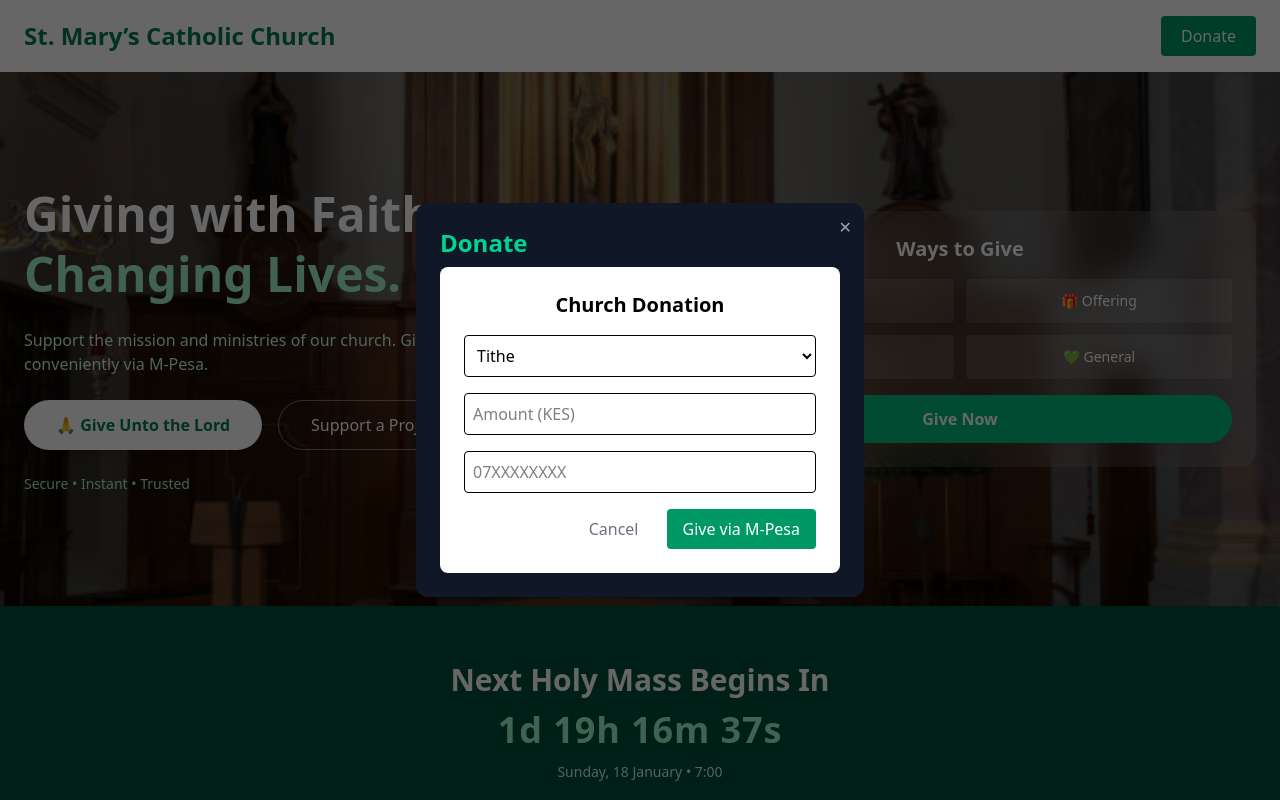
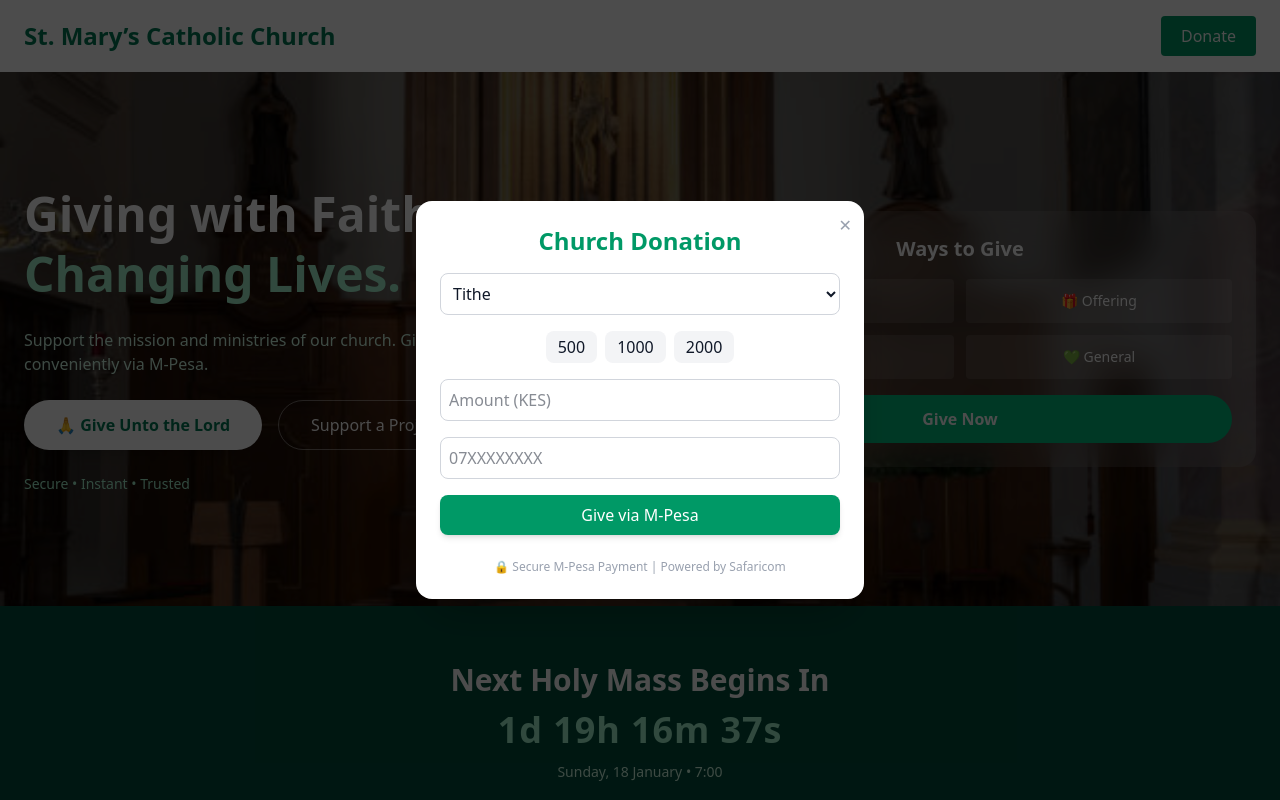
Before and after one commit to Francisomondi/churchDonation, a React app in the folder frontend/: page / in a window 1280 px wide. Both pictures are taken after a click on the button "Donate". Shown: the top 800 px of the page. Built offline with nearby package versions, Linux system fonts and the light colour scheme; no server answers; the HTML template or start-up script is replaced by a standard one.

Commit message:
Dnation modaal udated

```diff
--- a/frontend/src/App.jsx
+++ b/frontend/src/App.jsx
@@ -7,11 +7,12 @@ function App() {
     <Home />
     <Toaster
         position="top-center"
-        autoClose={4000}
+        autoClose={5000}
         closeOnClick
         pauseOnHover
         draggable
         theme="dark"
+        reverseOrder={false}
       />
   </>
 );
--- a/frontend/src/components/DonationModal.jsx
+++ b/frontend/src/components/DonationModal.jsx
@@ -1,9 +1,11 @@
 import { useState } from "react";
+import { motion } from "framer-motion";
 import toast from "react-hot-toast";
 import axiosInstance from "../../lib/axios";
 
 export default function DonateModal({ onClose, cause }) {
   const [loading, setLoading] = useState(false);
+  const [success, setSuccess] = useState(false); // ✅ NEW
   const [form, setForm] = useState({
     type: "tithe",
     amount: "",
@@ -14,57 +16,79 @@ export default function DonateModal({ onClose, cause }) {
     setForm({ ...form, [e.target.name]: e.target.value });
   };
 
+  const normalizePhone = (phone) =>
+    phone.startsWith("0") ? `254${phone.slice(1)}` : phone;
+
   const handleSubmit = async (e) => {
     e.preventDefault();
     setLoading(true);
 
     try {
-      const res = await axiosInstance.post("/api/donation/stkpush", form);
+      const payload = {
+        ...form,
+        phone: normalizePhone(form.phone),
+      };
+
+      await axiosInstance.post("/api/donation/stkpush", payload);
+
       toast.success("📲 STK Push sent! Check your phone.");
-      console.log(res.data); // optional: view donation + MPESA response
-      onClose();
+      setSuccess(true); // ✅ show success screen
     } catch (err) {
       const msg =
-        err.response?.data?.message ||
-        "Payment request failed. Please try again.";
-
+        err.response?.data?.message || "Payment request failed. Please try again.";
       toast.error(msg);
       console.error(err);
+    } finally {
+      setLoading(false);
     }
   };
 
   return (
-    <div className="fixed inset-0 bg-black/60 flex items-center justify-center z-50">
-      <div className="bg-gray-900 rounded-xl p-6 w-full max-w-md relative">
+    <motion.div
+      initial={{ opacity: 0 }}
+      animate={{ opacity: 1 }}
+      exit={{ opacity: 0 }}
+      className="fixed inset-0 bg-black/70 flex items-center justify-center z-50"
+    >
+      <motion.div
+        initial={{ scale: 0.9, opacity: 0 }}
+        animate={{ scale: 1, opacity: 1 }}
+        exit={{ scale: 0.9, opacity: 0 }}
+        transition={{ duration: 0.2 }}
+        className="bg-white rounded-2xl p-6 w-full max-w-md relative shadow-2xl"
+      >
+        {/* Close Button */}
         <button
           onClick={onClose}
-          className="absolute top-3 right-3 text-gray-400 hover:text-white"
+          className="absolute top-3 right-3 text-gray-400 hover:text-black"
         >
           ✕
         </button>
 
-        <h2 className="text-2xl font-bold text-emerald-400 mb-2">
-          Donate
+        {!success ? (
+          <form onSubmit={handleSubmit} className="space-y-4 relative">
+            {loading && (
+              <div className="absolute inset-0 bg-white/70 flex items-center justify-center rounded-xl z-50">
+                <div className="animate-spin h-8 w-8 border-4 border-emerald-600 border-t-transparent rounded-full"></div>
+              </div>
+            )}
+
+            <h2 className="text-2xl font-bold text-center text-emerald-600 mb-4">
+              Church Donation
             </h2>
 
             {cause && (
-          <p className="text-sm text-gray-300 mb-4">
-            Cause: <span className="text-emerald-300">{cause.title}</span>
+              <p className="text-sm text-gray-500 mb-4 text-center">
+                Supporting: <span className="font-medium">{cause.title}</span>
               </p>
             )}
 
-          <form
-            onSubmit={handleSubmit}
-            className="bg-white p-6 rounded-lg w-full max-w-md space-y-4"
-          >
-            <h2 className="text-xl font-bold text-center">Church Donation</h2>
-
-            {/* Donation Types */}
+            {/* Donation Type */}
             <select
               name="type"
               value={form.type}
               onChange={handleChange}
-              className="w-full border p-2 rounded"
+              className="w-full border border-gray-300 p-2 rounded-lg focus:outline-none focus:ring-2 focus:ring-emerald-500"
             >
               <option value="tithe">Tithe</option>
               <option value="offering">Offering</option>
@@ -72,47 +96,72 @@ export default function DonateModal({ onClose, cause }) {
               <option value="general">General</option>
             </select>
 
-            {/* Amount */}
+            {/* Quick Amount Buttons */}
+            <div className="flex gap-2 justify-center">
+              {[500, 1000, 2000].map((amt) => (
+                <button
+                  key={amt}
+                  type="button"
+                  onClick={() => setForm({ ...form, amount: amt })}
+                  className="px-3 py-1 bg-gray-100 rounded-lg hover:bg-emerald-100 transition"
+                >
+                  {amt}
+                </button>
+              ))}
+            </div>
+
+            {/* Amount Input */}
             <input
               name="amount"
               type="number"
               placeholder="Amount (KES)"
               value={form.amount}
               onChange={handleChange}
-              className="w-full border p-2 rounded"
+              className="w-full border border-gray-300 p-2 rounded-lg focus:outline-none focus:ring-2 focus:ring-emerald-500"
               required
             />
 
-            {/* Phone */}
+            {/* Phone Input */}
             <input
               name="phone"
               placeholder="07XXXXXXXX"
               value={form.phone}
               onChange={handleChange}
-              className="w-full border p-2 rounded"
+              className="w-full border border-gray-300 p-2 rounded-lg focus:outline-none focus:ring-2 focus:ring-emerald-500"
               required
             />
 
-            {/* Buttons */}
-            <div className="flex justify-end gap-3">
-              <button
-                type="button"
-                onClick={onClose}
-                className="text-gray-500 px-4 py-2 rounded hover:bg-gray-100 transition"
-              >
-                Cancel
-              </button>
-
+            {/* Submit Button */}
             <button
               type="submit"
               disabled={loading}
-                className="bg-emerald-600 text-white px-4 py-2 rounded hover:bg-emerald-700 transition"
+              className="bg-emerald-600 text-white px-4 py-2 rounded-lg shadow-md w-full hover:bg-emerald-700 hover:shadow-lg transition-all duration-200"
             >
-                {loading ? "Sending..." : "Give via M-Pesa"}
+              {loading ? "Processing..." : "Give via M-Pesa"}
+            </button>
+
+            {/* Trust Indicator */}
+            <p className="text-xs text-gray-400 text-center mt-2">
+              🔒 Secure M-Pesa Payment | Powered by Safaricom
+            </p>
+          </form>
+        ) : (
+          // ✅ Success Confirmation Screen
+          <div className="flex flex-col items-center justify-center py-6 space-y-4">
+            <div className="text-emerald-600 text-6xl">✅</div>
+            <h2 className="text-xl font-bold text-center">STK Push Sent!</h2>
+            <p className="text-gray-500 text-center">
+              Please complete the payment on your phone to finalize your donation.
+            </p>
+            <button
+              onClick={onClose}
+              className="btn-primary px-6 py-2 mt-2"
+            >
+              Close
             </button>
           </div>
-          </form>
-      </div>
-    </div>
+        )}
+      </motion.div>
+    </motion.div>
   );
 }
--- a/frontend/src/index.css
+++ b/frontend/src/index.css
@@ -1 +1,23 @@
 @import "tailwindcss";
+
+
+/* Smooth font rendering */
+html {
+  scroll-behavior: smooth;
+}
+
+body {
+  @apply bg-gray-950 text-gray-900 antialiased;
+}
+
+/* Custom reusable button style */
+.btn-primary {
+  @apply bg-emerald-600 text-white px-4 py-2 rounded-lg shadow-md
+         hover:bg-emerald-700 hover:shadow-lg
+         transition-all duration-200 ease-in-out;
+}
+
+.input-primary {
+  @apply w-full border border-gray-900 p-2 rounded-lg
+         focus:outline-none focus:ring-2 focus:ring-emerald-500;
+}
```
Lines whose indentation alone changed are shown as unchanged.
